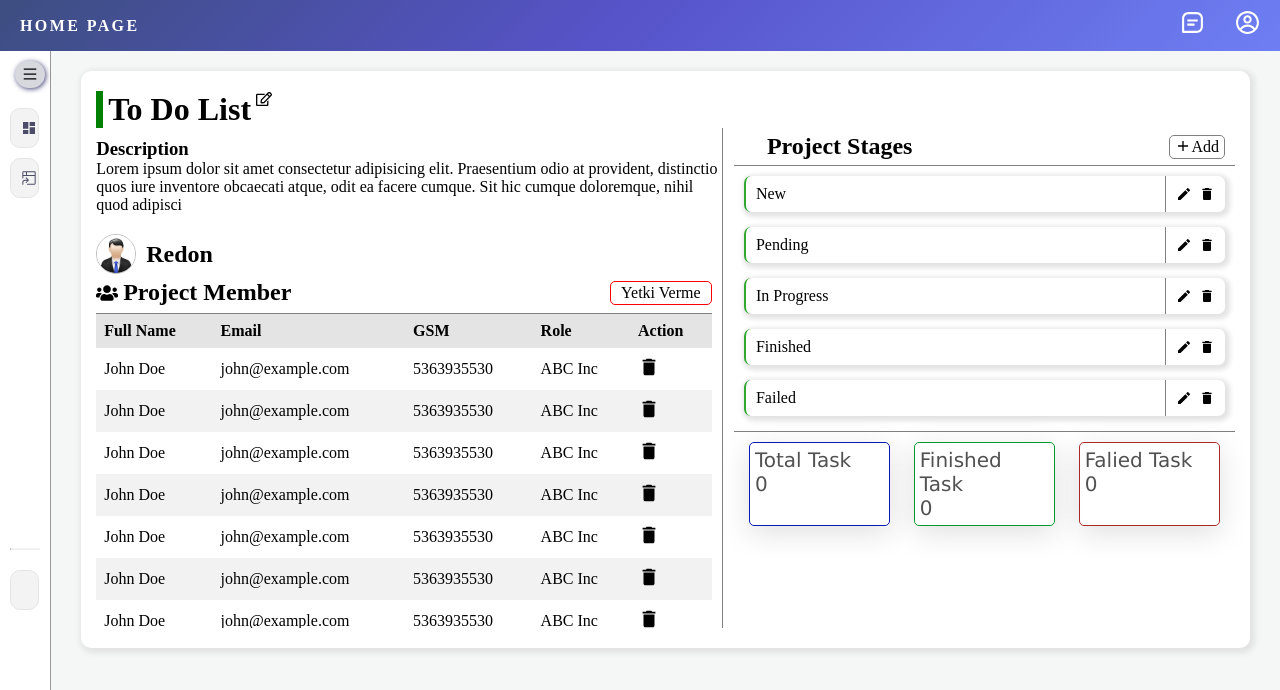
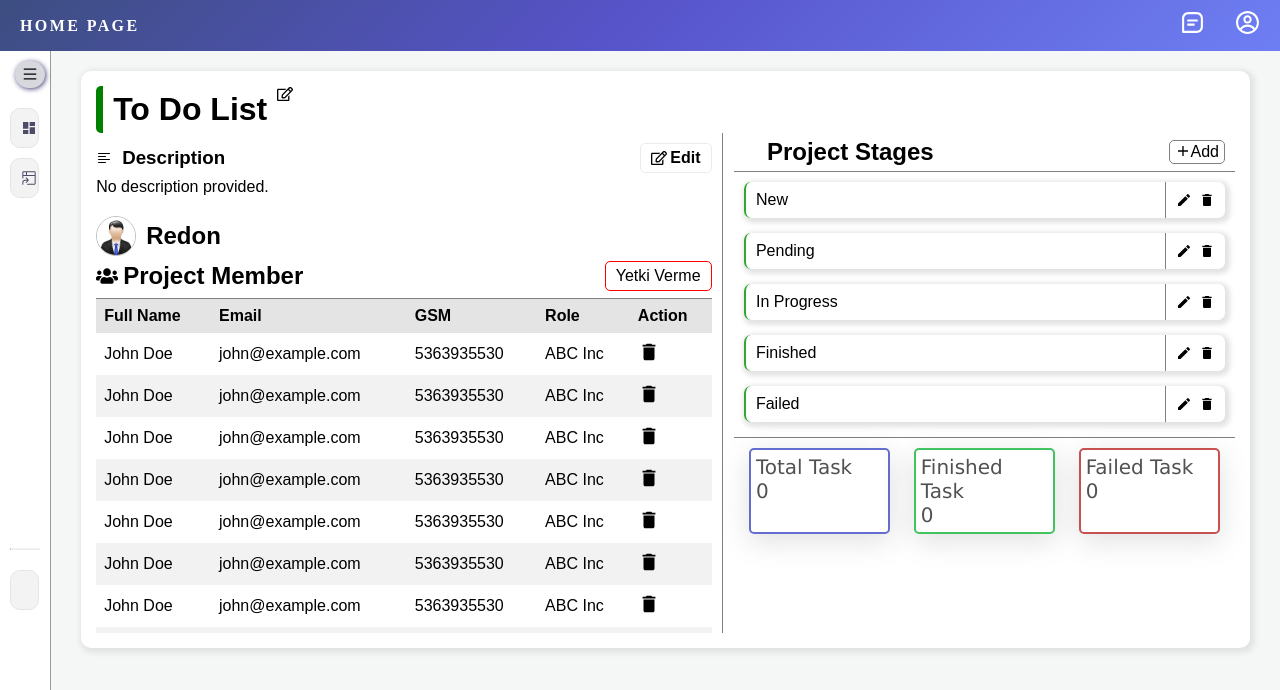
Before and after one commit to MehmetTalhaAyar/MahirSoft, a React (Vite) app in the folder Mark1/frontend/: page /home/projectDetailss in a window 1280 px wide. Shown: the top 690 px of the page. Built offline with nearby package versions, Linux system fonts and the light colour scheme; sample sign-in values are in the browser's storage; some icons are missing.

Commit message:
Project Page successfully finished

```diff
--- a/Mark1/frontend/src/pages/HomePage/Project/project.css
+++ b/Mark1/frontend/src/pages/HomePage/Project/project.css
@@ -171,6 +171,11 @@
   transition: 0.3s;
   background-color: rgb(120, 201, 120);
 }
+.proje_title {
+  color: rgb(95, 95, 95);
+  padding-left: 7px;
+  border-left: 6px solid green;
+}
 ._dot {
   border-radius: 50%;
   padding: 4px;
@@ -290,11 +295,7 @@
   width: 100%;
   border-bottom: 1px solid rgb(218, 217, 217);
 }
-.proje_title {
-  color: rgb(95, 95, 95);
-  padding-left: 7px;
-  border-left: 6px solid green;
-}
+
 .proje_manager_container {
   display: flex;
   flex-direction: column;
--- a/Mark1/frontend/src/pages/HomePage/Project/projectDetails.css
+++ b/Mark1/frontend/src/pages/HomePage/Project/projectDetails.css
@@ -1,7 +1,7 @@
 .project_details_container {
-  padding: 20px 15px;
+  padding: 15px 15px;
   background-color: white;
-
+  font-family: Arial, Helvetica, sans-serif;
   box-shadow: 2px 2px 5px 3px #e3e3e3;
   border-radius: 10px;
 }
@@ -9,8 +9,14 @@
   display: flex;
   gap: 5px;
   border-left: 7px solid green;
+  border-radius: 5px;
   padding-left: 5px;
   width: 50%;
+}
+.project_details span {
+  font-size: 32px;
+  padding: 5px;
+  font-weight: 700;
 }
 .edit_projectName {
   cursor: pointer;
@@ -51,3 +57,19 @@
   width: 55%;
   height: 500px;
 }
+
+.change_ProjectName {
+  width: 100%;
+  padding: 5px;
+  font-size: 32px;
+  font-weight: 600;
+  border: 1px solid #ccc;
+  border-radius: 4px;
+  box-sizing: border-box;
+}
+
+.change_ProjectName:focus {
+  outline: none;
+  border-color: rgb(0, 128, 0);
+  box-shadow: 0 0 5px rgba(0, 128, 0, 0.5);
+}
--- a/Mark1/frontend/src/pages/HomePage/Project/projectDetails.jsx
+++ b/Mark1/frontend/src/pages/HomePage/Project/projectDetails.jsx
@@ -1,4 +1,4 @@
-import { useState } from "react";
+import React, { useState } from "react";
 import "./projectDetails.css";
 import Yetki from "./yetkiler";
 import ProjectMembersDetails from "./projectMembersDetails";
@@ -9,29 +9,37 @@ import ProjectDetailsDescription from "./projectDetailsDescription";
 
 export default function ProjectDetails() {
   const [editProjectName, setEditProjectName] = useState(false);
+  const [projectName, setProjectName] = useState("To Do List");
   const [isModalOpen, setIsModalOpen] = useState(false);
 
   const handleEditProjectName = () => {
     setEditProjectName(true);
   };
 
-  let projectName = "To Do List";
+  const handleProjectNameChange = (e) => {
+    setProjectName(e.target.value);
+  };
+
+  const handleSaveProjectName = () => {
+    setEditProjectName(false);
+  };
+
   return (
     <main>
       <div className="project_details_container">
         <div className="project_details">
           {editProjectName ? (
-            <form>
-              <input
-                value={editProjectName}
-                onChange={(e) => setEditProjectName(e.target.value)}
-                className="change_ProjectName"
-                placeholder="Enter New Name"
-              />
-            </form>
+            <input
+              value={projectName}
+              onChange={handleProjectNameChange}
+              onBlur={handleSaveProjectName}
+              className="change_ProjectName"
+              placeholder="Enter New Name"
+              autoFocus
+            />
           ) : (
             <>
-              <h1>{projectName}</h1>
+              <span>{projectName}</span>
               <FaRegEdit
                 onClick={handleEditProjectName}
                 className="edit_projectName"
@@ -47,6 +55,7 @@ export default function ProjectDetails() {
               <img
                 src={defaultProfileImage}
                 className="manager_image_details"
+                alt="Manager"
               />
               <h2 className="project_leader_name">Redon</h2>
             </div>
--- a/Mark1/frontend/src/pages/HomePage/Project/projectDetailsDescription.css
+++ b/Mark1/frontend/src/pages/HomePage/Project/projectDetailsDescription.css
@@ -2,3 +2,53 @@
   margin-top: 10px;
   margin-bottom: 10px;
 }
+.details_description {
+  padding-right: 10px;
+  display: flex;
+  align-items: center;
+  justify-content: space-between;
+  margin-bottom: 5px;
+}
+.details_description_header {
+  display: flex;
+  align-items: center;
+  gap: 10px;
+}
+.description_textarea {
+  width: 100%;
+  height: 70px;
+  padding: 5px;
+  box-shadow: 0 0 2px 2px #3498db;
+  border-radius: 4px;
+  transition: 1s;
+  resize: none;
+  font-size: 15px;
+  transition: 0.1s;
+  margin-bottom: 5px;
+}
+
+.description_textarea:focus {
+  box-shadow: 0 0 2px 2px #3498db;
+  transition: 0.1s;
+  outline-width: 0px;
+}
+.save_cancel_buttons {
+  display: flex;
+  align-items: center;
+  gap: 10px;
+}
+
+.save_button {
+  cursor: pointer;
+  padding: 5px 10px;
+  border-radius: 5px;
+  border: 1px solid #3498db;
+  background-color: #3498db;
+  color: white;
+  transition: background-color 0.3s, color 0.3s;
+}
+
+.save_button:hover:hover {
+  background-color: #2980b9;
+  border-color: #2980b9;
+}
--- a/Mark1/frontend/src/pages/HomePage/Project/projectDetailsDescription.jsx
+++ b/Mark1/frontend/src/pages/HomePage/Project/projectDetailsDescription.jsx
@@ -1,16 +1,68 @@
-import React, { useState } from "react";
+import React, { useState, useEffect } from "react";
+import { BsTextLeft } from "react-icons/bs";
+import { FaRegEdit } from "react-icons/fa";
+import "./projectDetailsDescription.css";
 
-import "./projectDetailsDescription.css";
 export default function ProjectDetailsDescription() {
-  const [description, setDescription] = useState(false);
+  const [isEditing, setIsEditing] = useState(false);
+  const [description, setDescription] = useState("No description provided.");
+  const [originalDescription, setOriginalDescription] = useState("");
+
+  // Set the original description when component mounts
+  useEffect(() => {
+    setOriginalDescription(description);
+  }, []);
+
+  const handleEditClick = () => {
+    setIsEditing(true);
+  };
+
+  const handleSaveClick = () => {
+    setIsEditing(false);
+    setOriginalDescription(description); // Update original description after save
+  };
+
+  const handleCancelClick = () => {
+    setIsEditing(false);
+    setDescription(originalDescription); // Reset description to its original value
+  };
+
   return (
     <div className="description_details">
-      <h3>Description</h3>
-      <p>
-        Lorem ipsum dolor sit amet consectetur adipisicing elit. Praesentium
-        odio at provident, distinctio quos iure inventore obcaecati atque, odit
-        ea facere cumque. Sit hic cumque doloremque, nihil quod adipisci
-      </p>
+      <section className="details_description">
+        <div className="details_description_header">
+          <BsTextLeft />
+          <h3>Description</h3>
+        </div>
+        <div className="edit_description">
+          {isEditing ? (
+            <div className="save_cancel_buttons">
+              <span onClick={handleSaveClick} className="save_button">
+                Save
+              </span>
+              <span onClick={handleCancelClick} className="cancel_button">
+                Cancel
+              </span>
+            </div>
+          ) : (
+            <span onClick={handleEditClick}>
+              <h4 className="edit">
+                <FaRegEdit />
+                Edit
+              </h4>
+            </span>
+          )}
+        </div>
+      </section>
+      {isEditing ? (
+        <textarea
+          className="description_textarea"
+          value={description}
+          onChange={(e) => setDescription(e.target.value)}
+        />
+      ) : (
+        <p>{description}</p>
+      )}
     </div>
   );
 }
--- a/Mark1/frontend/src/pages/HomePage/Project/projectMembersDetails.css
+++ b/Mark1/frontend/src/pages/HomePage/Project/projectMembersDetails.css
@@ -50,7 +50,7 @@ tr:nth-child(even) {
 }
 .yetki_button {
   border: 1px solid red;
-  padding: 2px 10px;
+  padding: 5px 10px;
   border-radius: 5px;
   cursor: pointer;
 }
--- a/Mark1/frontend/src/pages/HomePage/Project/projectStagesDetails.css
+++ b/Mark1/frontend/src/pages/HomePage/Project/projectStagesDetails.css
@@ -2,6 +2,7 @@
   display: flex;
   flex-direction: column;
   width: 44%;
+  height: 500px;
   background-color: white;
 }
 .project_stage_container {
@@ -30,7 +31,8 @@
 }
 
 .stages_list_container {
-  overflow: scroll;
+  overflow-y: scroll;
+  max-height: 60%;
 
   border-bottom: 1px solid gray;
 }
@@ -41,7 +43,7 @@
 .stages_list {
   box-shadow: 2px 2px 5px 3px #e3e3e3;
   display: flex;
-  padding-left: 10px;
+
   justify-content: space-between;
   align-items: center;
   border-radius: 7px;
@@ -71,7 +73,6 @@
 
 .input_container input {
   padding: 8px;
-
   border: 1px solid #ccc;
   border-radius: 4px;
   width: 100%;
@@ -119,7 +120,7 @@
   width: 30%;
   padding: 5px;
   border-radius: 5px;
-  border: 1px solid rgb(9, 26, 179);
+  border: 2px solid rgb(99, 110, 206);
   box-shadow: rgba(100, 100, 111, 0.2) 0px 7px 29px 0px;
 }
 .project_finished_task {
@@ -128,7 +129,7 @@
   width: 30%;
   padding: 5px;
   border-radius: 5px;
-  border: 1px solid rgb(4, 153, 39);
+  border: 2px solid rgb(66, 195, 96);
   box-shadow: rgba(100, 100, 111, 0.2) 0px 7px 29px 0px;
 }
 .project_falied_task {
@@ -137,6 +138,23 @@
   width: 30%;
   padding: 5px;
   border-radius: 5px;
-  border: 1px solid rgb(171, 40, 40);
+  border: 2px solid rgb(198, 81, 81);
   box-shadow: rgba(100, 100, 111, 0.2) 0px 7px 29px 0px;
 }
+.edit_input_stage {
+  border: 1px solid #ccc;
+
+  padding: 10px;
+  width: 100%;
+  border-radius: 3px;
+
+  box-sizing: border-box;
+}
+
+.edit_input_stage:focus {
+  outline: none;
+  border-color: rgb(4, 153, 39); /* Change the border color when focused */
+}
+.stage_name {
+  margin-left: 10px;
+}
--- a/Mark1/frontend/src/pages/HomePage/Project/projectStagesDetails.jsx
+++ b/Mark1/frontend/src/pages/HomePage/Project/projectStagesDetails.jsx
@@ -4,6 +4,7 @@ import { FaCheck } from "react-icons/fa6";
 import { IoMdAdd } from "react-icons/io";
 import { MdDelete, MdEdit } from "react-icons/md";
 import { FaList } from "react-icons/fa6";
+
 import "./projectStagesDetails.css";
 
 export default function ProjectStagesDetails() {
@@ -29,16 +30,30 @@ export default function ProjectStagesDetails() {
   const handleNewStage = () => {
     setNewStage(true);
   };
+
   const handleCancel = () => {
     setNewStage(false);
     setStageName("");
   };
-  const handleEdit = () => {
-    setEditStage(true);
+
+  const handleEdit = (index) => {
+    setEditStage(index);
   };
+
   const handleDelete = (index) => {
     setStagesName(stagesName.filter((_, i) => i !== index));
+    setEditStage(null);
   };
+
+  const handleUpdateStageName = (index, newName) => {
+    const updatedStages = [...stagesName];
+    updatedStages[index].fullName = newName;
+    setStagesName(updatedStages);
+  };
+  const handleSaveEdit = () => {
+    setEditStage(null); // Exit editing mode
+  };
+
   return (
     <section className="project_stages">
       <div className="project_stage_container">
@@ -71,9 +86,26 @@ export default function ProjectStagesDetails() {
         <ul>
           {stagesName.map((item, index) => (
             <li className="stages_list" key={index}>
-              {editStage === index ? <input /> : <>{item.fullName}</>}
+              {editStage === index ? (
+                <input
+                  className="edit_input_stage"
+                  value={stagesName[index].fullName}
+                  onChange={(e) => handleUpdateStageName(index, e.target.value)}
+                />
+              ) : (
+                <span className="stage_name">{item.fullName}</span>
+              )}
               <div className="update_remove">
-                <MdEdit onClick={handleEdit} className="edit_stage" />
+                {editStage === index ? (
+                  <span onClick={handleSave} className="check">
+                    <FaCheck onClick={handleSaveEdit} />
+                  </span>
+                ) : (
+                  <MdEdit
+                    onClick={() => handleEdit(index)}
+                    className="edit_stage"
+                  />
+                )}
                 <MdDelete
                   onClick={() => handleDelete(index)}
                   className="delete_stage"
@@ -93,7 +125,7 @@ export default function ProjectStagesDetails() {
           <span>0</span>
         </div>
         <div className="project_falied_task">
-          <label>Falied Task</label>
+          <label>Failed Task</label>
           <span>0</span>
         </div>
       </div>
```
Also changed, not shown: Mark1/frontend/src/pages/HomePage/Project/projects.jsx (+8 -6 lines).
